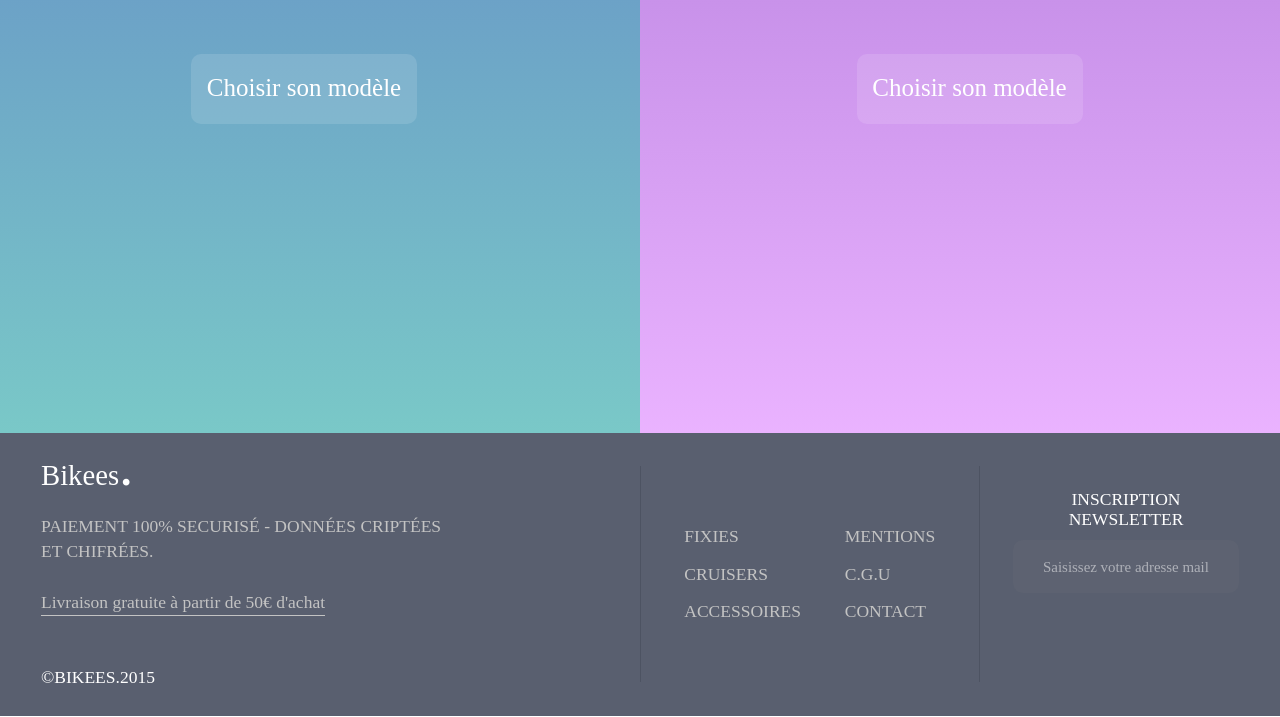
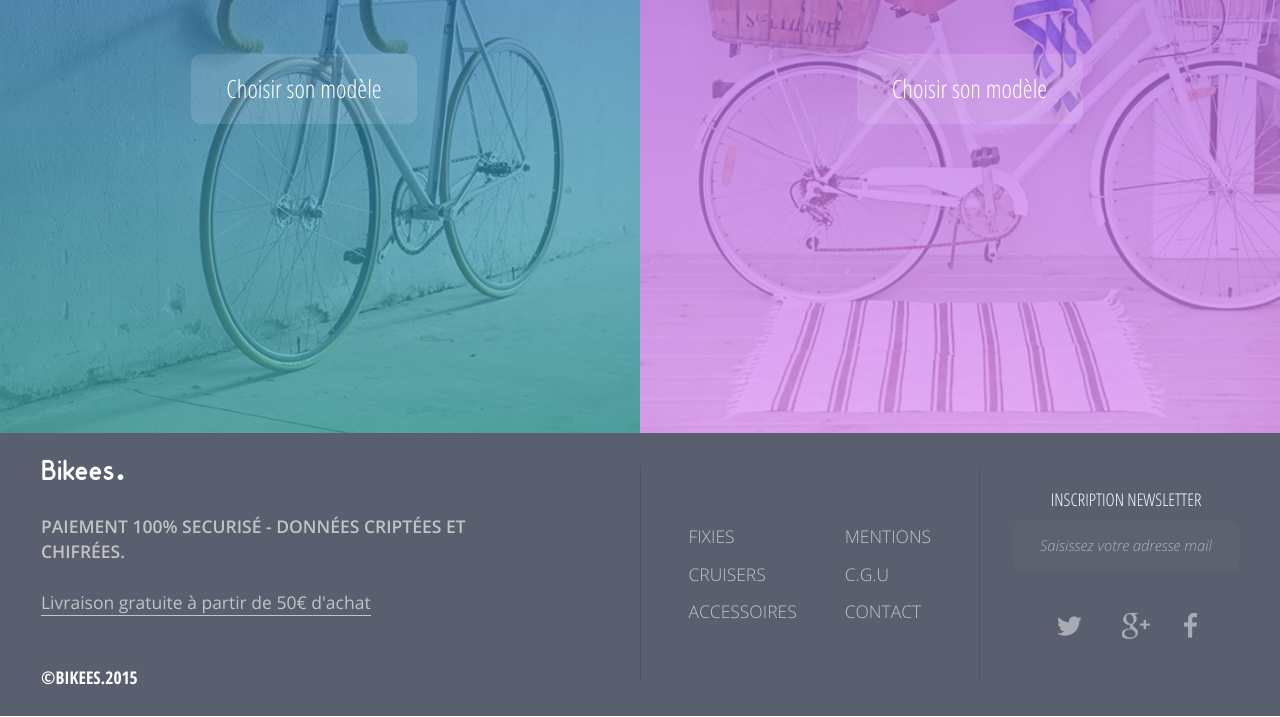
Before and after one commit to fncamm/bikees, a plain HTML site: page index.html in a window 1280 px wide. Shown: the part 467-1184 px from the top of the page. Drawn offline with Linux system fonts and the light colour scheme; the site is published under a folder, as on GitHub Pages, so addresses that start at the root find nothing.

Commit message:
fix paths

```diff
--- a/scss/style.scss
+++ b/scss/style.scss
@@ -7,41 +7,41 @@ $footer_bg: #595f6f;
 
 @font-face {
   font-family: 'HighTide';
-  src: url('/css/fonts/HighTide.ttf');
+  src: url('fonts/HighTide.ttf');
 }
 @font-face {
   font-family: 'OpenSans-CondencedLight';
-  src: url('/css/fonts/OpenSans-CondLight.ttf');
+  src: url('fonts/OpenSans-CondLight.ttf');
 }
 @font-face {
   font-family: 'OdinRounded-Regular';
-  src: url('/css/fonts/Odin Rounded - Regular.ttf');
+  src: url('fonts/Odin Rounded - Regular.ttf');
 }
 @font-face {
   font-family: 'DymaxionScript';
   font-style: normal;
   font-weight: normal;
-  src: local('DymaxionScript'), url('DYMAXION.ttf') format('ttf');
+  src: local('DymaxionScript'), url('fonts/DYMAXION.ttf') format('ttf');
 }
 @font-face {
   font-family: 'OpenSans-SemiBold';
-  src: url('/css/fonts/OpenSans-SemiBold.ttf');
+  src: url('fonts/OpenSans-SemiBold.ttf');
 }
 @font-face {
   font-family: 'OpenSans-Regular';
-  src: url('/css/fonts/OpenSans-Regular.ttf');
+  src: url('fonts/OpenSans-Regular.ttf');
 }
 @font-face {
   font-family: 'OpenSans-CondBold';
-  src: url('/css/fonts/OpenSans-CondBold.ttf');
+  src: url('fonts/OpenSans-CondBold.ttf');
 }
 @font-face {
   font-family: 'OpenSans-Light';
-  src: url('/css/fonts/OpenSans-Light.ttf');
+  src: url('fonts/OpenSans-Light.ttf');
 }
 @font-face {
   font-family: 'OpenSans-LightItalic';
-  src: url('/css/fonts/OpenSans-LightItalic.ttf');
+  src: url('fonts/OpenSans-LightItalic.ttf');
 }
 * {
   box-sizing: border-box;
@@ -83,7 +83,7 @@ body {
       width: 30.5px;
       height: 31.5px;
       background: {
-        image: url('/images/search.png');
+        image: url('../images/search.png');
         repeat: no-repeat;
       }
     }
@@ -150,7 +150,7 @@ body {
       height: 100%;
       width: 50%;
       background: {
-        image:  url('/images/calque-5.jpg');
+        image:  url('../images/calque-5.jpg');
         size: cover;
         repeat: no-repeat;
         position: center bottom;
@@ -214,7 +214,7 @@ body {
       height: 100%;
       width: 50%;
       background: {
-        image:  url('/images/calque-4.jpg');
+        image:  url('../images/calque-4.jpg');
         size: cover;
         repeat: no-repeat;
         position: center bottom;
@@ -348,7 +348,7 @@ body {
           .google,
           .facebook {
             background: {
-              image: url('/images/social.png');
+              image: url('../images/social.png');
             }
             display: inline-block;
             width: 30px;
```
Also changed, not shown: css/style.css, 1 other file.
